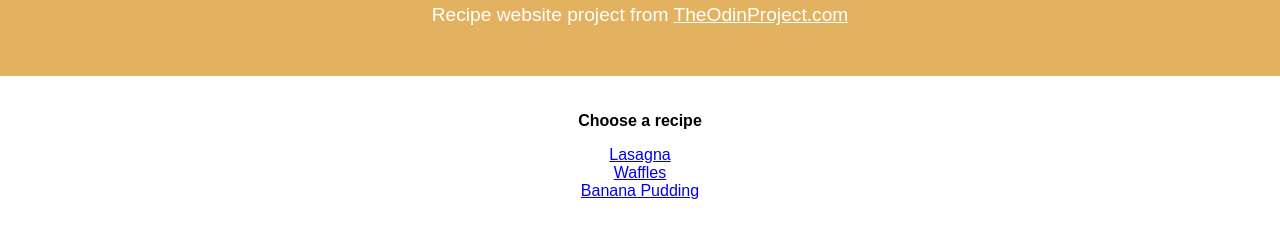
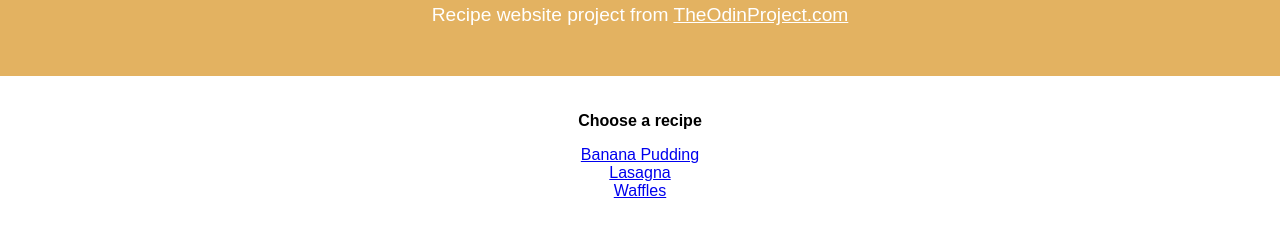
Before and after one commit to AfikRubik/odin-recipes, a plain HTML site: page index.html in a window 1280 px wide. Shown: the part 121-358 px from the top of the page. Drawn offline with Linux system fonts and the light colour scheme.

Commit message:
Edit recipe list order

```diff
--- a/index.html
+++ b/index.html
@@ -17,9 +17,9 @@
   <section>
     <p style="text-align: center; font-weight: bold;">Choose a recipe</p>
     <p style="text-align: center;">
+      <a href="recipes/banana-pudding.html">Banana Pudding</a><br />
       <a href="recipes/lasagna.html">Lasagna</a><br />
       <a href="recipes/waffles.html">Waffles</a><br />
-      <a href="recipes/banana-pudding.html">Banana Pudding</a>
     </p>
   </section>
 </body>
```
